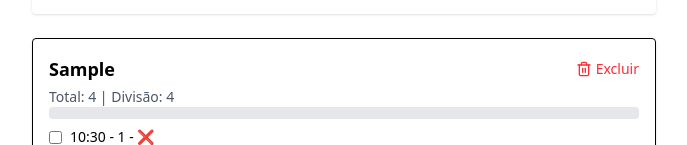
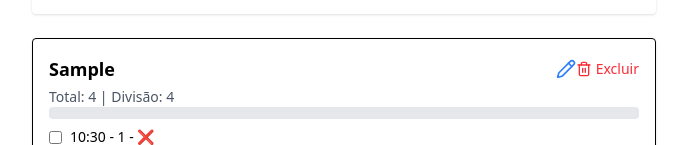
Before and after one commit to CristianBrogni/daily-task-app, a React app: page / in a window 1280 px wide. Both pictures are taken after typing "Sample", "10:30", "10:30", "10:30", "10:30" into the empty fields and a click on the button "Criar Tarefa". Shown: the part 548-693 px from the top of the page, without its empty margins (296-983 px from the left). Built offline with nearby package versions, Linux system fonts and the light colour scheme; the HTML template or start-up script is replaced by a standard one.

Commit message:
feat: permitir editar nome da task

```diff
--- a/src/App.tsx
+++ b/src/App.tsx
@@ -38,12 +38,18 @@ function App() {
     saveTasks(newTasks);
   };
 
+  const handleEditText = (updatedTask : Task) => {
+    const newTasks = tasks.map((task) => task.id === updatedTask.id ? updatedTask : task);
+    setTasks(newTasks);
+    saveTasks(newTasks);
+  }
+
 
   return (
     <main className="max-w-2xl mx-auto p-6">
       <h1 className="text-2xl font-bold mb-6">Tarefas do Dia</h1>
       <TaskForm onCreate={handleCreateTask} />
-      <TaskList tasks={tasks} onToggleSubTask={handleToggleSubTask} onDeleteTask={handleDeleteTask}/>
+      <TaskList tasks={tasks} onToggleSubTask={handleToggleSubTask} onDeleteTask={handleDeleteTask} onEditTask={handleEditText}/>
     </main>
   );
 }
--- a/src/components/TaskList.tsx
+++ b/src/components/TaskList.tsx
@@ -1,13 +1,18 @@
+import { useState } from "react";
 import type { Task } from "../types";
-import {Trash2} from "lucide-react";
+import {Trash2, Pencil, Check, X} from "lucide-react";
 
 interface Props {
     tasks: Task[];
     onToggleSubTask: (taskId: string, subIndex: number) => void;
     onDeleteTask: (taskId: string) => void;
+    onEditTask: (updateTask: Task) => void;
 }
 
-export default function TaskList({ tasks, onToggleSubTask, onDeleteTask}: Props) {
+export default function TaskList({ tasks, onToggleSubTask, onDeleteTask, onEditTask}: Props) {
+    const [editingId, setEditingId] = useState<string | null>(null);
+    const [editedName, setEditedName] = useState("");
+
     if (tasks.length === 0) {
         return <p className="text-gray-500">Nenhuma tarefa encontrada</p>
     }
@@ -18,12 +23,42 @@ export default function TaskList({ tasks, onToggleSubTask, onDeleteTask}: Props)
                 const total = task.subtasks.length;
                 const completed = task.subtasks.filter((s) => s.completed).length;
                 const porcentage =  Math.round((completed / total) * 100);
+                const isEditing = editingId === task.id;
 
                 return (
                 <div key={task.id} className="border p-4 rounded shadow">
                     <div className="flex justify-between items-center mb-1">
-                        <h3 className="text-lg font-bold">{task.name}</h3>
-                        <button  className="flex items-center gap-1 text-red-500 hover:text-red-700 text-sm transition" onClick={() => {
+                        {isEditing ? (
+                            <input value={editedName} onChange={(e) => setEditedName(e.target.value)} className="text-lg font-bold border px-2 py-1 rounded w-full mr-2"/>
+                        ) : (
+                            <h3 className="text-lg font-bold">{task.name}</h3>
+                        )}
+                        <div className="flex gap=-2">
+                            {isEditing ? (
+                                <>
+                                <button onClick={() => {
+                                    onEditTask({ ...task, name: editedName});
+                                    setEditingId(null);
+                                }}
+                                    className="text-green-600 hover:text-green-800"
+                                >
+                                    <Check className="w-5 h-5" />
+                                </button>
+                                <button onClick={() => setEditingId(null)} className="text-gray-600 hover:text-gray-800">
+                                    <X className = "w-5 h-5" />
+                                </button>
+                                </>
+                            ) : (
+                                <>
+                                <button onClick={() => {
+                                    setEditingId(task.id);
+                                    setEditedName(task.name);
+                                }}
+                                className="text-blue-500 hover:text-blue-700"
+                                >
+                                    <Pencil className="w-5 h-5" />
+                                </button>
+                                <button  className="flex items-center gap-1 text-red-500 hover:text-red-700 text-sm transition" onClick={() => {
                             if (window.confirm("Tem certeza que deseja excluir esta tarefa?")) {
                             onDeleteTask(task.id);
                             }
@@ -31,6 +66,10 @@ export default function TaskList({ tasks, onToggleSubTask, onDeleteTask}: Props)
                         >
                             <Trash2 className="w-4 h-4" /> Excluir
                         </button>
+                                </>
+                            )}
+                        </div>
+
                     </div>
                     <p className="text-sm text-gray-600">Total: {task.total} | Divisão: {task.division}</p>
                     {/* Progress Bar */}
```
